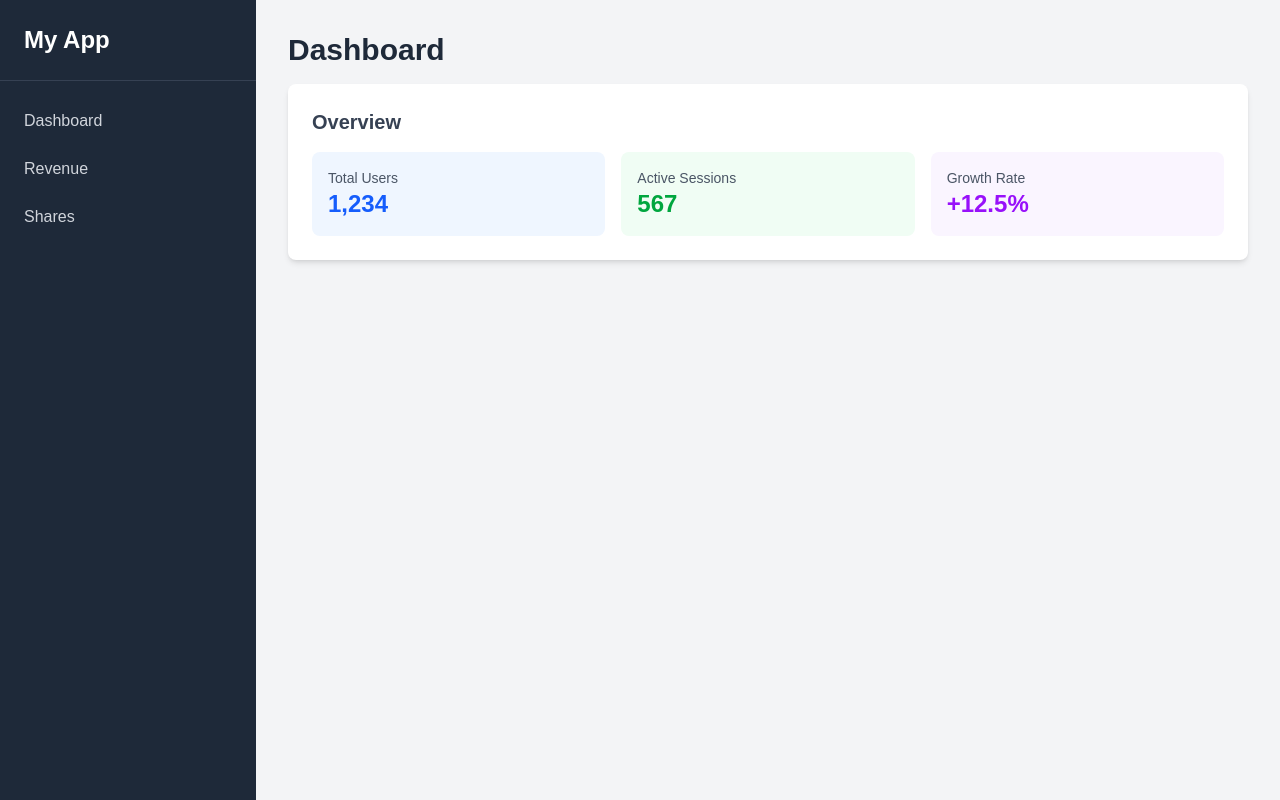
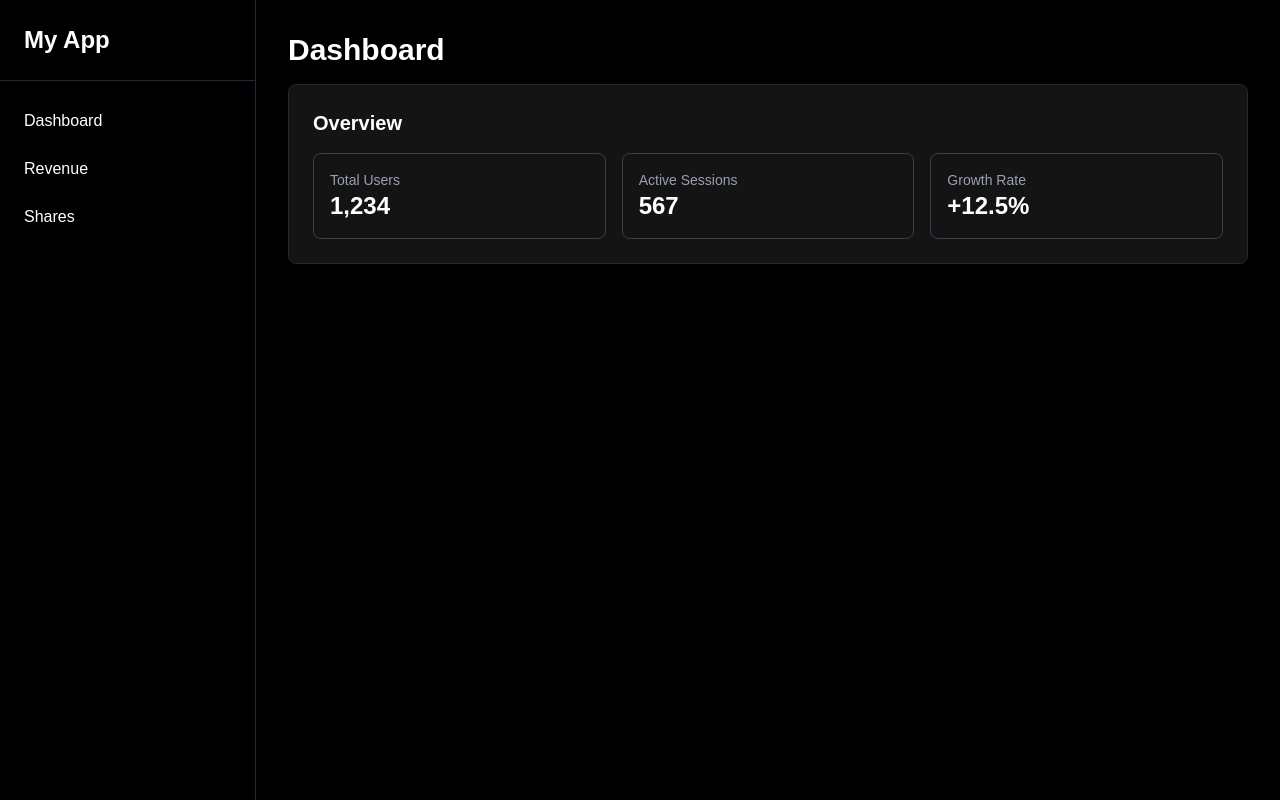
Before and after one commit to ayushsingh82/DePinsight, a Next.js app: page /app in a window 1280 px wide. Built offline with nearby package versions, Linux system fonts and the light colour scheme.

Commit message:
theme fix

```diff
--- a/app/app/layout.tsx
+++ b/app/app/layout.tsx
@@ -7,28 +7,30 @@ export default function AppLayout({
   children: React.ReactNode;
 }) {
   return (
-    <div className="flex h-screen bg-gray-100">
+    <div className="flex h-screen bg-black">
       {/* Sidebar */}
-      <div className="w-64 bg-gray-800 text-white flex flex-col">
-        <div className="p-6 border-b border-gray-700">
-          <h1 className="text-2xl font-bold">My App</h1>
+      <div className="w-64 bg-black border-r border-gray-800 flex flex-col">
+        <div className="p-6 border-b border-gray-800">
+          <Link href="/" className="text-2xl font-bold text-white hover:text-[#EBF73F] transition duration-150">
+            My App
+          </Link>
         </div>
         <nav className="flex-1 py-4">
           <Link
             href="/app"
-            className="block px-6 py-3 text-gray-300 hover:bg-gray-700 hover:text-white transition duration-150"
+            className="block px-6 py-3 text-white hover:bg-[#141414] transition duration-150"
           >
             Dashboard
           </Link>
           <Link
             href="/app/revenue"
-            className="block px-6 py-3 text-gray-300 hover:bg-gray-700 hover:text-white transition duration-150"
+            className="block px-6 py-3 text-white hover:bg-[#141414] transition duration-150"
           >
             Revenue
           </Link>
           <Link
             href="/app/shares"
-            className="block px-6 py-3 text-gray-300 hover:bg-gray-700 hover:text-white transition duration-150"
+            className="block px-6 py-3 text-white hover:bg-[#141414] transition duration-150"
           >
             Shares
           </Link>
@@ -36,7 +38,7 @@ export default function AppLayout({
       </div>
 
       {/* Main Content */}
-      <div className="flex-1 overflow-auto">
+      <div className="flex-1 overflow-auto bg-black">
         <div className="p-8">{children}</div>
       </div>
     </div>
--- a/app/app/page.tsx
+++ b/app/app/page.tsx
@@ -1,21 +1,21 @@
 export default function Dashboard() {
   return (
     <div>
-      <h1 className="text-3xl font-bold text-gray-800 mb-4">Dashboard</h1>
-      <div className="bg-white rounded-lg shadow-md p-6">
-        <h2 className="text-xl font-semibold text-gray-700 mb-4">Overview</h2>
+      <h1 className="text-3xl font-bold text-white mb-4">Dashboard</h1>
+      <div className="bg-[#141414] border border-gray-800 rounded-lg shadow-md p-6">
+        <h2 className="text-xl font-semibold text-white mb-4">Overview</h2>
         <div className="grid grid-cols-1 md:grid-cols-3 gap-4">
-          <div className="bg-blue-50 p-4 rounded-lg">
-            <div className="text-sm text-gray-600">Total Users</div>
-            <div className="text-2xl font-bold text-blue-600">1,234</div>
+          <div className="bg-[#141414] border border-gray-700 p-4 rounded-lg hover:border-[#EBF73F] transition duration-150">
+            <div className="text-sm text-gray-400">Total Users</div>
+            <div className="text-2xl font-bold text-white">1,234</div>
           </div>
-          <div className="bg-green-50 p-4 rounded-lg">
-            <div className="text-sm text-gray-600">Active Sessions</div>
-            <div className="text-2xl font-bold text-green-600">567</div>
+          <div className="bg-[#141414] border border-gray-700 p-4 rounded-lg hover:border-[#EBF73F] transition duration-150">
+            <div className="text-sm text-gray-400">Active Sessions</div>
+            <div className="text-2xl font-bold text-white">567</div>
           </div>
-          <div className="bg-purple-50 p-4 rounded-lg">
-            <div className="text-sm text-gray-600">Growth Rate</div>
-            <div className="text-2xl font-bold text-purple-600">+12.5%</div>
+          <div className="bg-[#141414] border border-gray-700 p-4 rounded-lg hover:border-[#EBF73F] transition duration-150">
+            <div className="text-sm text-gray-400">Growth Rate</div>
+            <div className="text-2xl font-bold text-white">+12.5%</div>
           </div>
         </div>
       </div>
--- a/app/app/revenue/page.tsx
+++ b/app/app/revenue/page.tsx
@@ -1,25 +1,25 @@
 export default function Revenue() {
   return (
     <div>
-      <h1 className="text-3xl font-bold text-gray-800 mb-4">Revenue</h1>
-      <div className="bg-white rounded-lg shadow-md p-6">
-        <h2 className="text-xl font-semibold text-gray-700 mb-4">Revenue Statistics</h2>
+      <h1 className="text-3xl font-bold text-white mb-4">Revenue</h1>
+      <div className="bg-[#141414] border border-gray-800 rounded-lg shadow-md p-6">
+        <h2 className="text-xl font-semibold text-white mb-4">Revenue Statistics</h2>
         <div className="space-y-4">
-          <div className="flex justify-between items-center pb-4 border-b">
-            <span className="text-gray-600">Total Revenue</span>
-            <span className="text-2xl font-bold text-green-600">$125,430</span>
+          <div className="flex justify-between items-center pb-4 border-b border-gray-800">
+            <span className="text-gray-400">Total Revenue</span>
+            <span className="text-2xl font-bold text-white">$125,430</span>
           </div>
-          <div className="flex justify-between items-center pb-4 border-b">
-            <span className="text-gray-600">Monthly Revenue</span>
-            <span className="text-xl font-semibold text-blue-600">$45,200</span>
+          <div className="flex justify-between items-center pb-4 border-b border-gray-800">
+            <span className="text-gray-400">Monthly Revenue</span>
+            <span className="text-xl font-semibold text-white">$45,200</span>
           </div>
-          <div className="flex justify-between items-center pb-4 border-b">
-            <span className="text-gray-600">Growth</span>
-            <span className="text-xl font-semibold text-green-600">+18.3%</span>
+          <div className="flex justify-between items-center pb-4 border-b border-gray-800">
+            <span className="text-gray-400">Growth</span>
+            <span className="text-xl font-semibold text-white">+18.3%</span>
           </div>
           <div className="flex justify-between items-center">
-            <span className="text-gray-600">Forecasted Q4</span>
-            <span className="text-xl font-semibold text-purple-600">$165,000</span>
+            <span className="text-gray-400">Forecasted Q4</span>
+            <span className="text-xl font-semibold text-white">$165,000</span>
           </div>
         </div>
       </div>
--- a/app/app/shares/page.tsx
+++ b/app/app/shares/page.tsx
@@ -1,35 +1,35 @@
 export default function Shares() {
   return (
     <div>
-      <h1 className="text-3xl font-bold text-gray-800 mb-4">Shares</h1>
-      <div className="bg-white rounded-lg shadow-md p-6">
-        <h2 className="text-xl font-semibold text-gray-700 mb-4">Share Activity</h2>
+      <h1 className="text-3xl font-bold text-white mb-4">Shares</h1>
+      <div className="bg-[##141414] border border-gray-800 rounded-lg shadow-md p-6">
+        <h2 className="text-xl font-semibold text-white mb-4">Share Activity</h2>
         <div className="space-y-4">
-          <div className="bg-gray-50 p-4 rounded-lg">
+          <div className="bg-[#141414] border border-gray-700 p-4 rounded-lg hover:border-[#EBF73F] transition duration-150">
             <div className="flex justify-between items-center">
               <div>
-                <h3 className="font-semibold text-gray-800">Facebook Shares</h3>
-                <p className="text-sm text-gray-600">Most shared content</p>
+                <h3 className="font-semibold text-white">Facebook Shares</h3>
+                <p className="text-sm text-gray-400">Most shared content</p>
               </div>
-              <span className="text-2xl font-bold text-blue-600">2.4K</span>
+              <span className="text-2xl font-bold text-white">2.4K</span>
             </div>
           </div>
-          <div className="bg-gray-50 p-4 rounded-lg">
+          <div className="bg-[#141414] border border-gray-700 p-4 rounded-lg hover:border-[#EBF73F] transition duration-150">
             <div className="flex justify-between items-center">
               <div>
-                <h3 className="font-semibold text-gray-800">Twitter Shares</h3>
-                <p className="text-sm text-gray-600">Highly engaged audience</p>
+                <h3 className="font-semibold text-white">Twitter Shares</h3>
+                <p className="text-sm text-gray-400">Highly engaged audience</p>
               </div>
-              <span className="text-2xl font-bold text-sky-600">1.8K</span>
+              <span className="text-2xl font-bold text-white">1.8K</span>
             </div>
           </div>
-          <div className="bg-gray-50 p-4 rounded-lg">
+          <div className="bg-[#141414] border border-gray-700 p-4 rounded-lg hover:border-[#EBF73F] transition duration-150">
             <div className="flex justify-between items-center">
               <div>
-                <h3 className="font-semibold text-gray-800">LinkedIn Shares</h3>
-                <p className="text-sm text-gray-600">Professional network</p>
+                <h3 className="font-semibold text-white">LinkedIn Shares</h3>
+                <p className="text-sm text-gray-400">Professional network</p>
               </div>
-              <span className="text-2xl font-bold text-indigo-600">3.1K</span>
+              <span className="text-2xl font-bold text-white">3.1K</span>
             </div>
           </div>
         </div>
--- a/app/page.tsx
+++ b/app/page.tsx
@@ -2,13 +2,13 @@ import Link from "next/link";
 
 export default function Home() {
   return (
-    <div className="flex min-h-screen items-center justify-center bg-gradient-to-br from-blue-50 to-indigo-100">
+    <div className="flex min-h-screen items-center justify-center bg-black">
       <div className="text-center space-y-6">
-        <h1 className="text-4xl font-bold text-gray-800">Welcome</h1>
-        <p className="text-lg text-gray-600">Get started with your dashboard</p>
+        <h1 className="text-4xl font-bold text-white">Welcome</h1>
+        <p className="text-lg text-gray-400">Get started with your dashboard</p>
         <Link
           href="/app"
-          className="inline-block bg-indigo-600 hover:bg-indigo-700 text-white font-semibold py-3 px-8 rounded-lg transition duration-200 shadow-lg"
+          className="inline-block bg-[#EBF73F] hover:bg-[#141414] text-black hover:text-white font-semibold py-3 px-8 rounded-lg transition duration-200 shadow-lg"
         >
           Dashboard
         </Link>
```
